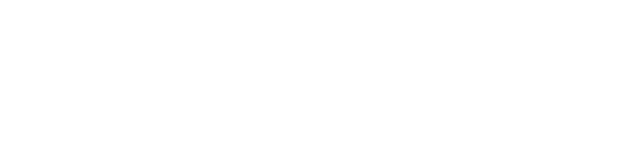
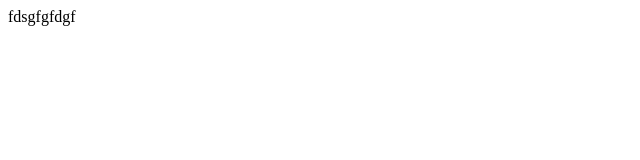
Before and after one commit to theorangecolorv2/exactlyhe, a plain HTML site: page index.html in a window 1280 px wide. Shown: the whole page, without its empty margins (0-640 px from the left). Drawn offline with Linux system fonts and the light colour scheme.

Commit message:
Update index.html

```diff
--- a/index.html
+++ b/index.html
@@ -7,6 +7,6 @@
   <title>Document</title>
 </head>
 <body>
-
+  fdsgfgfdgf
 </body>
 </html>
```
